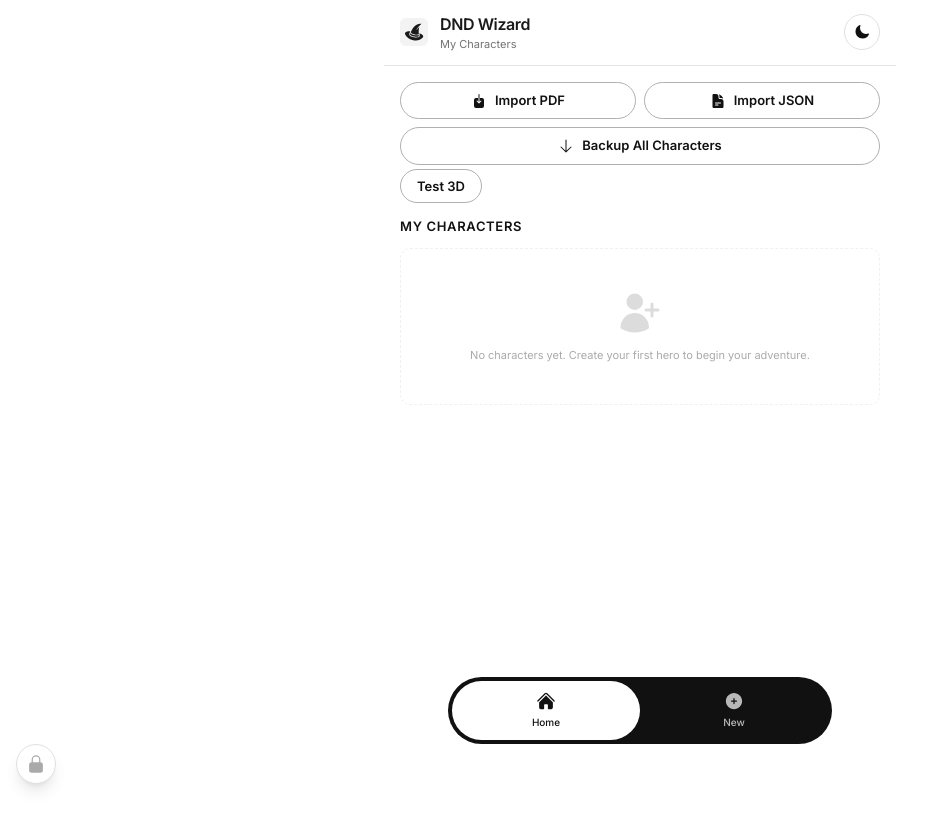
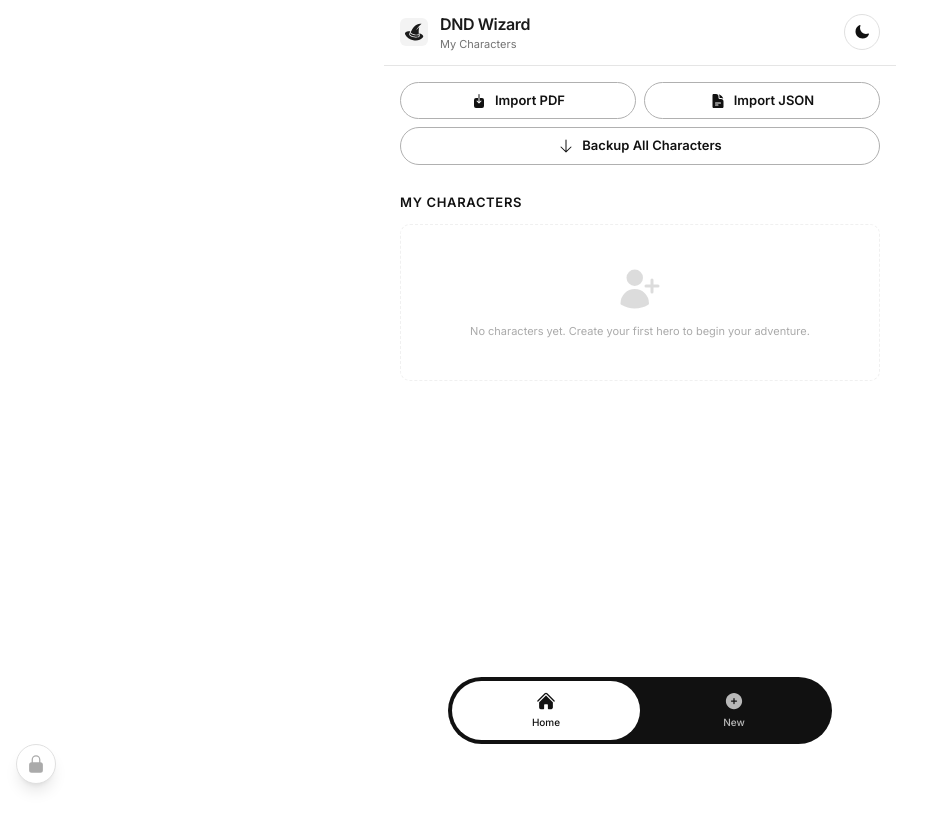
Before and after one commit to Decedia/dnd-wizard, a Next.js app: page / in a window 1280 px wide. Shown: the top 828 px of the page, without its empty margins (0-927 px from the left). Built offline with nearby package versions, Linux system fonts and the light colour scheme.

Commit message:
refactor(ui): remove test link from home and add admin shortcut to debug button
Remove the "Test 3D" link from the main landing page to clean up the
interface. Add a new admin navigation shortcut (Gear icon) to the
floating DebugButton, which only appears when debug mode is enabled
and unlocked.

```diff
--- a/src/app/page.tsx
+++ b/src/app/page.tsx
@@ -117,12 +117,6 @@ export default function Home() {
             <Download className="h-4 w-4 mr-2 inline" />
             Backup All Characters
           </button>
-          <Link
-            href="/test-3d"
-            className="btn btn-secondary w-full"
-          >
-            Test 3D
-          </Link>
           {isAdmin && (
             <Link
               href="/admin"
--- a/src/components/debug/DebugButton.tsx
+++ b/src/components/debug/DebugButton.tsx
@@ -1,7 +1,8 @@
 "use client";
 
 import { useState, useEffect, useRef } from "react";
-import { LockIcon, XIcon } from "@/components/icons";
+import Link from "next/link";
+import { LockIcon, XIcon, GearIcon } from "@/components/icons";
 import { useDebug } from "@/lib/debug/DebugContext";
 
 export function DebugButton() {
@@ -106,9 +107,11 @@ export function DebugButton() {
     );
   }
 
+  const isAdmin = enabled && unlocked;
+
   return (
     <>
-      <div className="fixed bottom-4 left-4 z-[9999999]">
+      <div className="fixed bottom-4 left-4 z-[9999999] flex items-center gap-2">
         <button
           type="button"
           onClick={handleButtonClick}
@@ -117,6 +120,15 @@ export function DebugButton() {
         >
           <span className="text-[var(--color-text-primary)] font-mono text-xs font-bold">$</span>
         </button>
+        {isAdmin && (
+          <Link
+            href="/admin"
+            className="w-10 h-10 rounded-full bg-[var(--color-surface)] border border-[var(--color-border)] shadow-lg flex items-center justify-center hover:border-[var(--color-border-active)] transition-colors"
+            title="Admin Test Lab"
+          >
+            <GearIcon className="h-5 w-5 text-[var(--color-text-primary)]" />
+          </Link>
+        )}
       </div>
       {showTerminal && (
         <DebugTerminal
```
